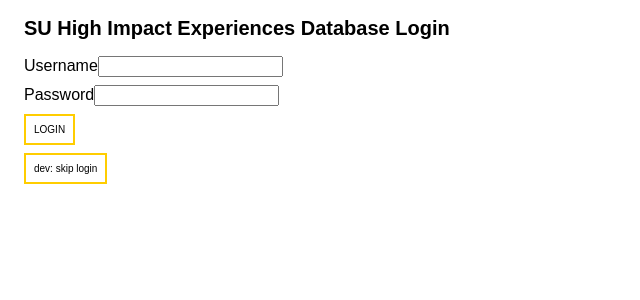
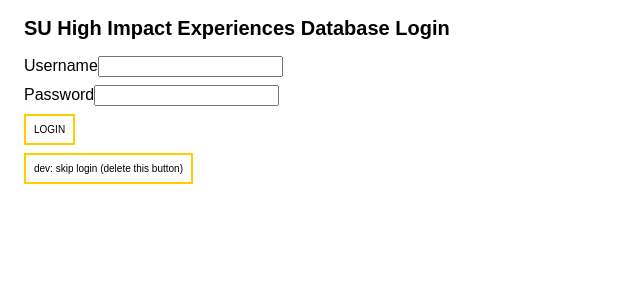
Before and after one commit to h-hedrick/cs-capstone-2020-hie, an Angular app in the folder hie-fred/: page / in a window 1280 px wide. Shown: the top 300 px of the page, without its empty margins (0-640 px from the left). Built offline with nearby package versions, Linux system fonts and the light colour scheme.

Commit message:
made the button clearer

```diff
--- a/hie-fred/src/app/loginComponent/loginComponent.component.html
+++ b/hie-fred/src/app/loginComponent/loginComponent.component.html
@@ -29,7 +29,7 @@
     <div class="form-group">
         <button [disabled]="loading" class="button">
             <span *ngIf="loading" class="spinner-border spinner-border-sm mr-1"></span>
-            dev: skip login
+            dev: skip login (delete this button)
         </button>
     </div>
 </form>
```
